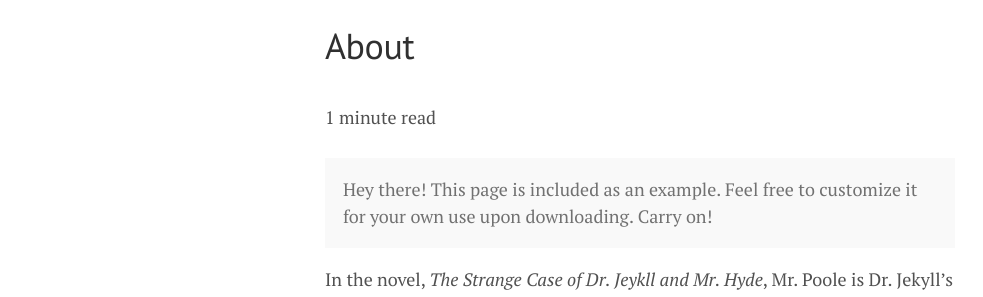
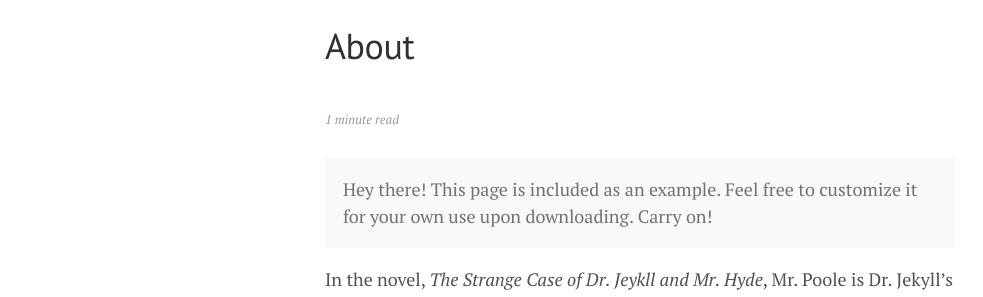
Before and after one commit to leepope/leepope.github.io, a Jekyll site: the page built from about.md, in a window 1280 px wide. Shown: the part 124-421 px from the top of the page, without its empty margins (0-983 px from the left). Built offline with Jekyll 4.4.1, drawn with Linux system fonts in a browser that asks for light colours; nearby versions of some CDN libraries; comment, search, counter and statistics services are not loaded.

Commit message:
Custom styles for new changes.

```diff
--- /dev/null
+++ b/_sass/custom.scss
@@ -0,0 +1,22 @@
+.post-meta {
+  font-style: italic;
+  font-weight: 300;
+  width: auto;
+  color: #9a9a9a;
+}
+
+a.anchor {
+	display: block;
+	position: relative;
+	top: -99px;
+	visibility: hidden;
+}
+
+i.fa-small {
+  font-size: 0.4em;
+  vertical-align: middle;
+}
+
+.small {
+  font-size: 0.7rem;
+}
--- a/css/styles.scss
+++ b/css/styles.scss
@@ -27,3 +27,4 @@
 @import "pagination";
 @import "message";
 @import "lanyon";
+@import "custom";
```
